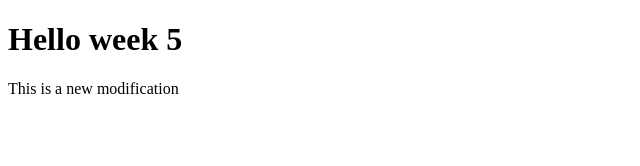
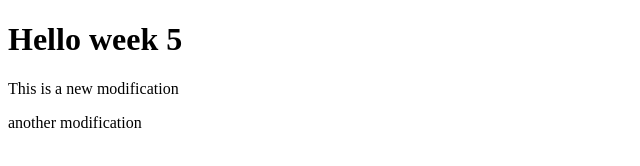
Before and after one commit to festoools/test-2, a plain HTML site: page index.html in a window 1280 px wide. Shown: the whole page, without its empty margins (0-640 px from the left). Drawn offline with Linux system fonts and the light colour scheme.

Commit message:
my new change for week 3

```diff
--- a/index.html
+++ b/index.html
@@ -9,6 +9,7 @@
 <body>
     <h1>Hello week 5</h1>
     <p>This is a new modification</p>
+    <p>another modification</p>
 
 </body>
 </html>
```
